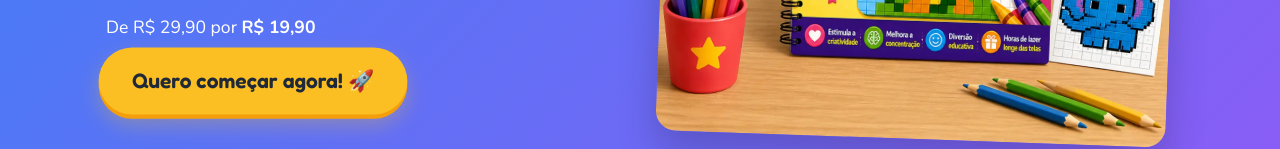
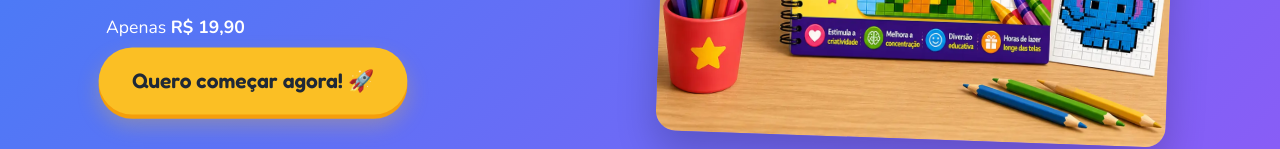
Before and after one commit to guilhermeccintra/quadradinhos-magicos, a website: page index.html in a window 1280 px wide. Shown: the part 419-568 px from the top of the page. Drawn offline with nearby package versions, Linux system fonts and the light colour scheme; no server answers.

Commit message:
Update pricing copy to 'Apenas R$ 19,90'

```diff
--- a/index.html
+++ b/index.html
@@ -54,7 +54,7 @@
                 </div>
 
                 <p class="highlight-text">São <strong>100 artes</strong> de quadradinhos mágicos!</p>
-                <div class="price-tag-small">De R$ 29,90 por <strong>R$ 19,90</strong></div>
+                <div class="price-tag-small">Apenas <strong>R$ 19,90</strong></div>
                 <a href="https://pay.lowify.com.br/checkout?product_id=jIjV2c" class="btn btn-primary pulse">Quero
                     começar agora! 🚀</a>
             </div>
```
